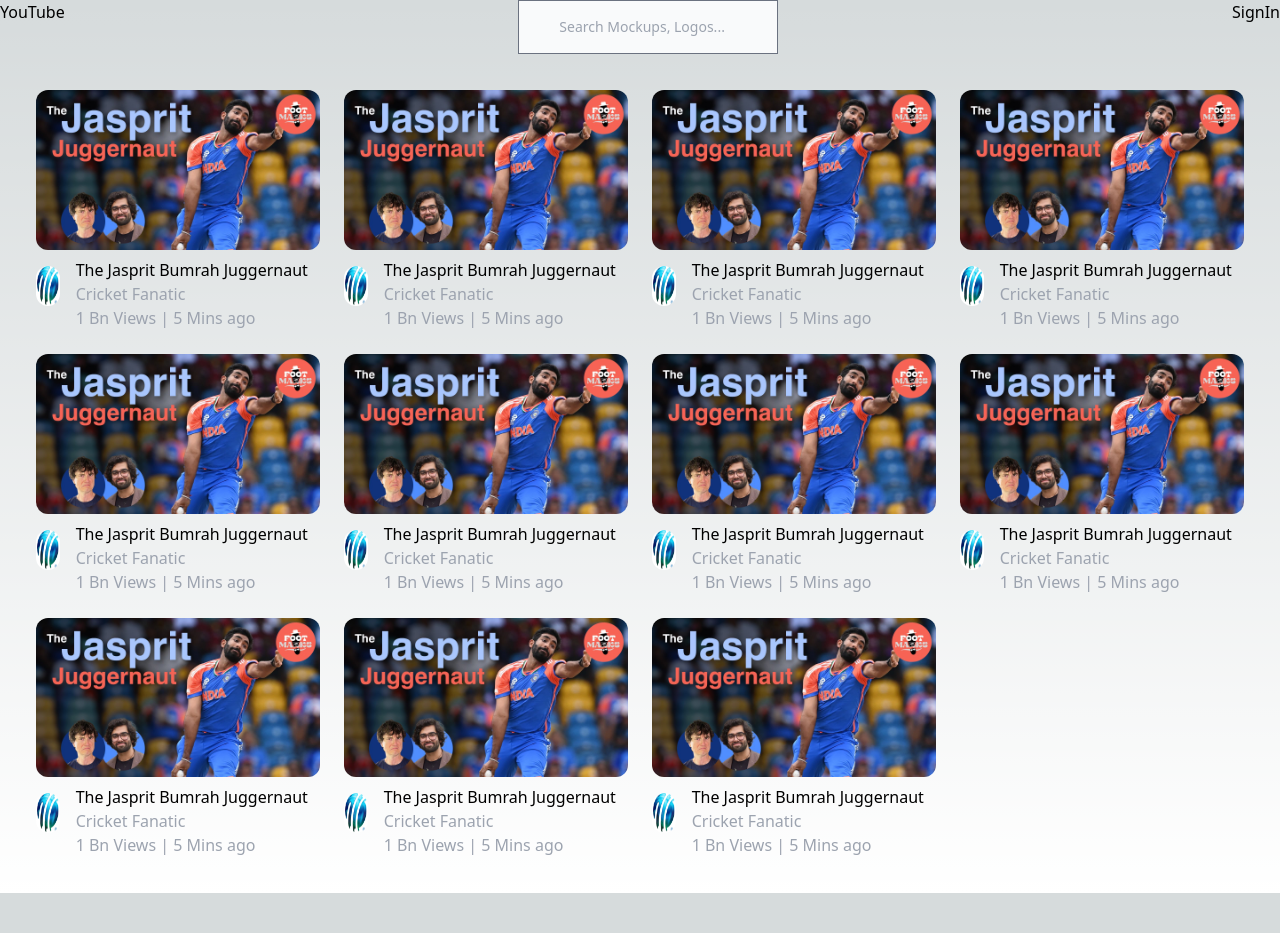
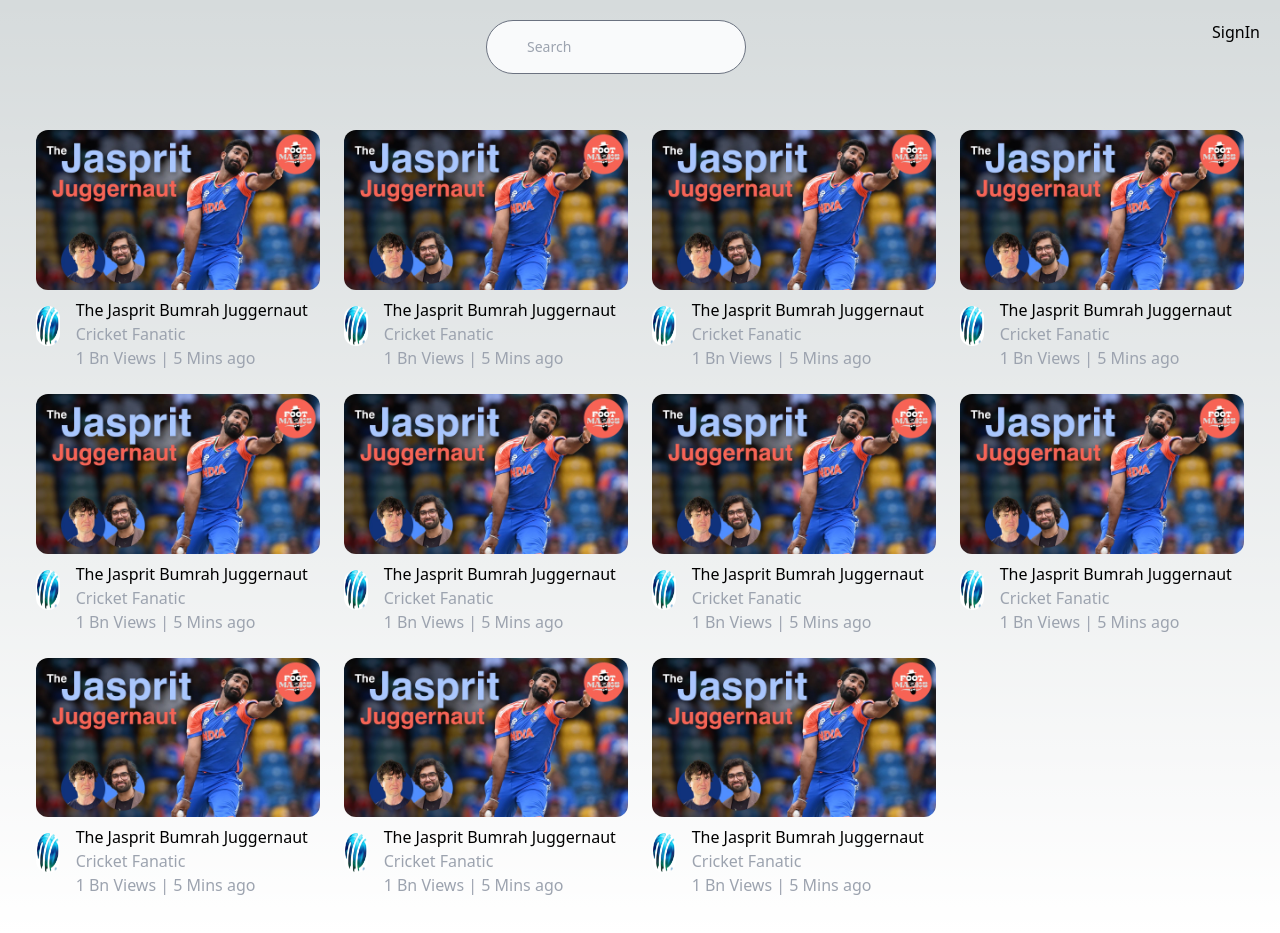
Before and after one commit to PawanKumar666/Yt-clone, a Next.js app in the folder yt-clone/: page / in a window 1280 px wide. Before the commit the page ends 893 px from the top, so only its background shows below. Built offline with nearby package versions, Linux system fonts and the light colour scheme.

Commit message:
Small cleanup

```diff
--- a/yt-clone/src/components/AppCard/AppCard.tsx
+++ b/yt-clone/src/components/AppCard/AppCard.tsx
@@ -4,7 +4,7 @@
 
 export default function AppCard(){
     return (
-        <div className="flex justify-between">
+        <div className="flex justify-between p-5">
             <div>
                 <YouTubeIconSection />
             </div>
--- a/yt-clone/src/components/AppCard/SearchBar.tsx
+++ b/yt-clone/src/components/AppCard/SearchBar.tsx
@@ -1,13 +1,11 @@
 export default function SearchBar(){
     return (
         <div>
-            <form className="max-w-md mx-auto">
-                <label className="mb-2 text-sm font-medium text-gray-900 sr-only dark:text-white">Search</label>
-                <div className="relative">
-                    <input type="search" id="default-search" className="block w-full p-4 ps-10 text-sm text-gray-900 border border-gray-500 rounded- bg-gray-50 focus:ring-blue-500 focus:border-blue-500 dark:bg-gray-700 dark:border-gray-600 dark:placeholder-gray-400 dark:text-white dark:focus:ring-blue-500 dark:focus:border-blue-500" placeholder="Search Mockups, Logos..." required />
-                    <button type="submit" className="text-white absolute end-2.5 bottom-2.5 focus:ring-4 focus:outline-none font-medium rounded-lg text-sm px-4 py-2"><svg className="w-4 h-4 text-gray-500 dark:text-gray-400" aria-hidden="true" xmlns="http://www.w3.org/2000/svg" fill="none" viewBox="0 0 20 20" /></button>
-                </div>
-            </form>
+            <label className="mb-2 text-sm font-medium text-gray-500 sr-only dark:text-white">Search</label>
+            <div className="relative">
+                <input type="search" id="default-search" className="block w-full p-4 ps-10 text-sm text-gray-900 border border-gray-500 rounded-full bg-gray-50 focus:ring-blue-500 focus:border-blue-500 dark:bg-gray-700 dark:border-gray-600 dark:placeholder-gray-400 dark:text-white dark:focus:ring-blue-500 dark:focus:border-blue-500" placeholder="Search" required />
+                <button type="submit" className="text-white absolute end-2.5 bottom-2.5 focus:ring-4 focus:outline-none font-medium rounded-lg text-sm px-4 py-2"><svg className="w-4 h-4 text-gray-500 dark:text-gray-400" aria-hidden="true" xmlns="http://www.w3.org/2000/svg" fill="none" viewBox="0 0 30 20" /></button>
+            </div>
         </div>
     )
 }
--- a/yt-clone/src/components/AppCard/YouTubeIconSection.tsx
+++ b/yt-clone/src/components/AppCard/YouTubeIconSection.tsx
@@ -1,7 +1,7 @@
 export default function YouTubeIconSection(){
     return (
         <div>
-            YouTube
+            <svg xmlns="http://www.w3.org/2000/svg" id="yt-logo-red-updated-svg_yt39" className="external-icon" viewBox="0 0 97 20" focusable="false" />
         </div>
     )
 }
```
